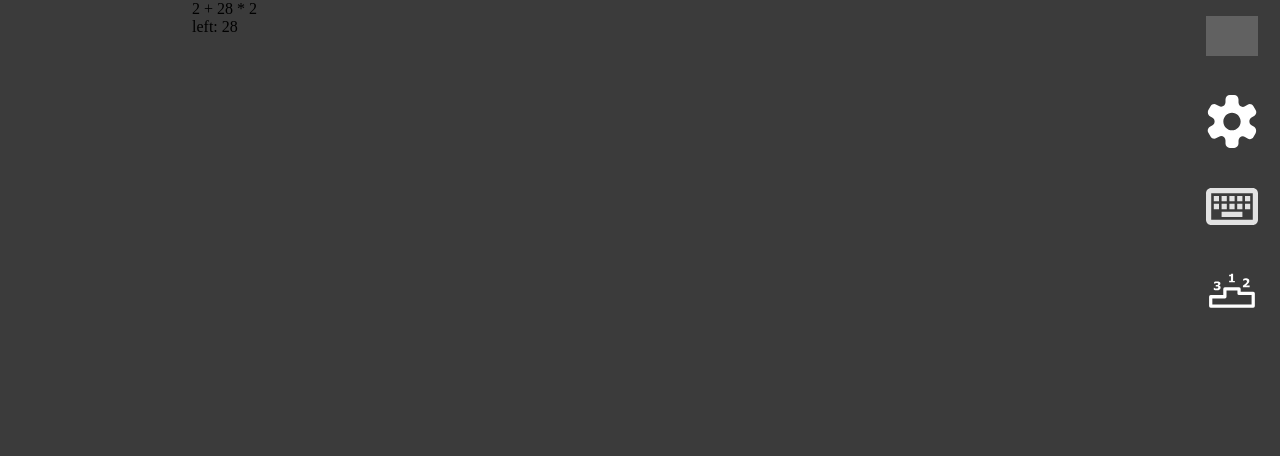
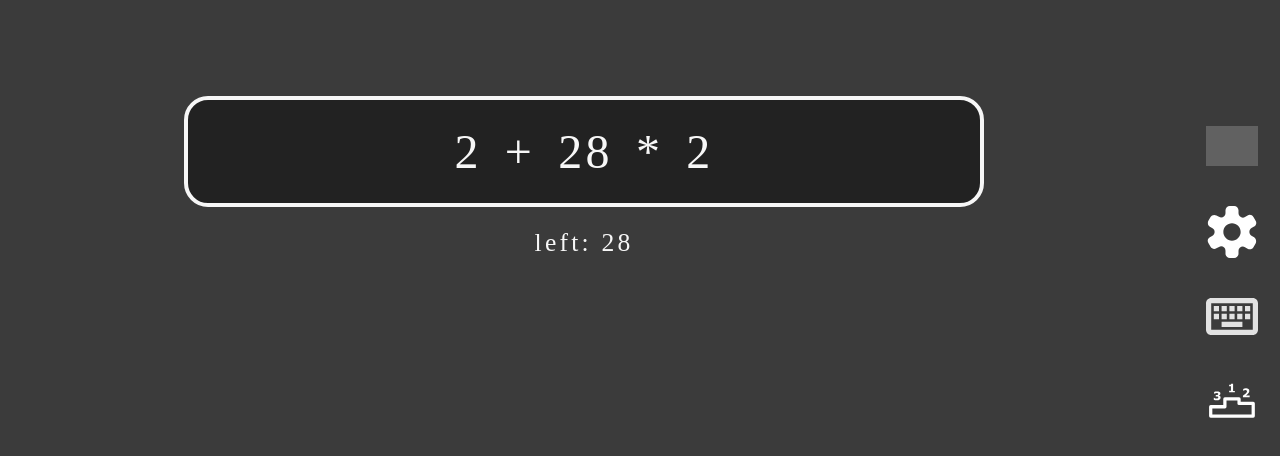
Before and after one commit to NagievR/react-game, a React (Create React App) app: page / in a window 1280 px wide. Shown: the top 456 px of the page. Built offline with nearby package versions, Linux system fonts and the light colour scheme; grey boxes are pictures that could not be loaded.

Commit message:
refactor: add some styles

```diff
--- a/src/scss/layout/_aside.scss
+++ b/src/scss/layout/_aside.scss
@@ -1,7 +1,8 @@
 .aside {
   position: relative;
   width: 6rem;
-  top: 0;
+  top: 1.9rem;
+  margin-left: 1rem;
 }
 
 .aside-option-wrap {
@@ -11,7 +12,7 @@
   max-width: 3.3rem;
 
   &:first-child {
-    margin-top: 1rem;
+    margin-top: 0;
   }
 }
 
@@ -20,4 +21,9 @@
   width: 100%;
   height: 100%;
   filter: invert(100%);
+  transition: 0.12s ease-out;
+
+  &:hover {
+    transform: scale(1.1);
+  }
 }
--- a/src/scss/layout/_header.scss
+++ /dev/null
@@ -1,14 +0,0 @@
-.header {
-  background-color: #000000;
-  padding: 1rem 0;
-
-  h1 {
-    font-family: Georgia, 'Times New Roman', Times, serif;
-    letter-spacing: 0.2rem;
-    font-size: 2rem;
-    margin: 0;
-    text-align: center;
-    text-transform: uppercase;
-    color: #f7f7f7;
-  }
-}
--- a/src/scss/layout/_main-row.scss
+++ b/src/scss/layout/_main-row.scss
@@ -1,3 +1,5 @@
 .main-row {
+  user-select: none;
   display: flex;
+  padding-top: 6rem;
 }
--- a/src/scss/layout/_main.scss
+++ b/src/scss/layout/_main.scss
@@ -2,5 +2,40 @@
   margin: 0 auto;
   width: 50rem;
   max-width: 85%;
+  // border: 1px solid red;
   min-height: 50vh;
+  letter-spacing: 0.2rem;
 }
+
+.expression-box {
+  border: 0.3rem solid #f7f7f7;
+  display: flex;
+  justify-content: center;
+  border-radius: 1.5rem;
+  background-color: #222222
+}
+
+.expression {
+  color: #f7f7f7;
+  font-size: 3rem;
+  word-spacing: 0.5rem;
+  // letter-spacing: 0.2rem;
+  margin: 1.5rem 0;
+}
+
+
+.counter-wrap {
+  margin: 1.3rem 0;
+  display: flex;
+  justify-content: center;
+}
+
+.counter {
+  color: #f7f7f7;
+  font-size: 1.6rem;
+}
+
+// .counter,
+// .expression {
+//   letter-spacing: 0.2rem;
+// }
--- a/src/scss/main.scss
+++ b/src/scss/main.scss
@@ -11,7 +11,6 @@
 @import "./abstracts/mixins";
 @import "./abstracts/variables";
 
-@import "./layout/header";
 @import "./layout/app";
 @import "./layout/main";
 @import "./layout/aside";
```
